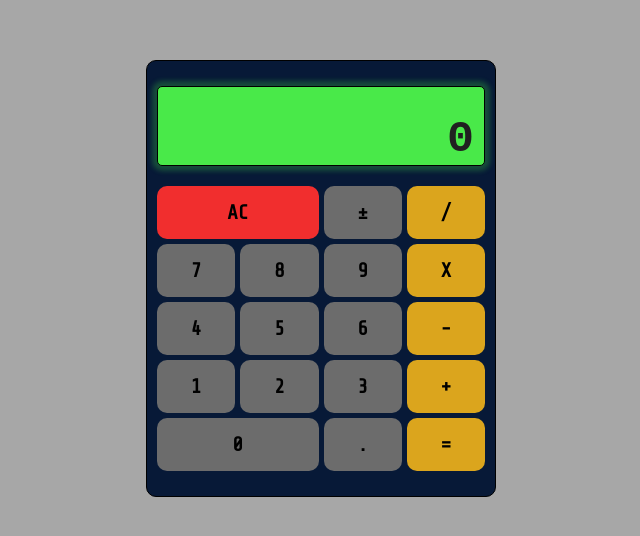
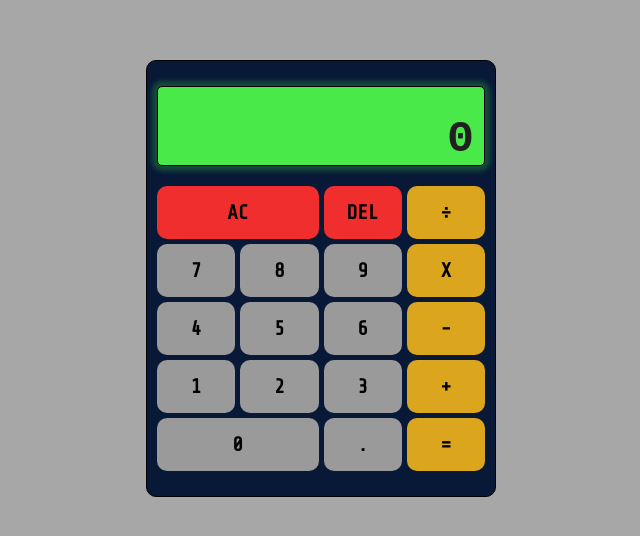
Before and after one commit to jhonelvillanueva/basic-calculator, a React (Create React App) app: page / in a window 1280 px wide. Shown: the part 122-658 px from the top of the page, without its empty margins (319-959 px from the left). Built offline with nearby package versions, Linux system fonts and the light colour scheme; a web font is replaced by a local one.

Commit message:
added functionality

```diff
--- a/src/App.js
+++ b/src/App.js
@@ -1,112 +1,36 @@
 import './App.css';
-import React, { useState, useEffect, useLayoutEffect } from 'react';
+import React, { useReducer } from 'react';
+import { reducer } from './state/reducer';
 import Display from './components/Display';
 import Button from './components/Button';
 
-const MAX_CHARACTER = 13;
+const INTEGER_FORMATTER = new Intl.NumberFormat('en-us', {
+	maximumFractionDigits: 0,
+});
+
+const format = (operand) => {
+	if (!operand) return;
+	const [integer, decimal] = operand.split('.');
+	if (decimal == null) return INTEGER_FORMATTER.format(integer);
+	return `${INTEGER_FORMATTER.format(integer)}.${decimal}`;
+};
 
 const App = () => {
-	const [current, setCurrent] = useState('');
-	const [prevVal, setPrevVal] = useState('');
-	const [formula, setFormula] = useState('');
-	const [display, setDisplay] = useState('');
-	const [result, setResult] = useState('');
-
-	useEffect(() => {
-		start();
-	}, []);
-
-	useEffect(() => {
-		if (!result) return;
-
-		const firstDigit = result.slice(0, result.indexOf('/[D^.]/') - 1);
-		const secondDigit = result.slice(result.indexOf(/[\D^.]/));
-		const operator = result.slice(
-			result.indexOf(/[\D^.]/) - 1,
-			result.indexOf(/[\D^.]/)
-		);
-
-		const computed = (a, b, op) => {
-			if (op === '+') {
-				return a + b;
-			} else if (op === '-') {
-				return a - b;
-			} else if (op === 'x') {
-				return a * b;
-			} else if (op === '/') {
-				return a / b;
-			}
-		};
-
-		updateDisplay(
-			`${computed(Number(firstDigit), Number(secondDigit), operator)}`
-		);
-		// eslint-disable-next-line
-	}, [result]);
-
-	useLayoutEffect(() => {
-		if (!current) {
-			updateDisplay(display);
-		} else {
-			updateDisplay(current);
-		}
-
-		// eslint-disable-next-line
-	}, [current]);
-
-	const updateDisplay = (value) => {
-		if (display.length !== MAX_CHARACTER) {
-			setDisplay(value);
-		}
-	};
-
-	const start = () => {
-		setCurrent('');
-		setPrevVal('');
-		setFormula('');
-		setDisplay('');
-		setResult('');
-	};
-
-	const handleNumber = (e) => {
-		if (formula.slice(-1) === '.') return;
-
-		updateDisplay((prev) => prev + e.target.value);
-		setCurrent((prev) => prev + e.target.value);
-
-		if (formula.slice(-1) === '=') {
-			setFormula('');
-		}
-	};
-
-	const handleOperator = (e) => {
-		if ((!formula && !current) || (formula && formula.slice(-1) === '=')) {
-			return;
-		}
-
-		setFormula(current + e.target.value);
-		setCurrent('');
-	};
-
-	const handleEqual = (e) => {
-		if ((!formula && !current) || (formula && formula.slice(-1) === '=')) {
-			return;
-		}
-
-		setFormula(formula + current + e.target.value);
-		setResult(formula + current);
-		setCurrent('');
-	};
+	const [{ currentVal, prevVal, operation }, dispatch] = useReducer(reducer, {
+		currentVal: '',
+		prevVal: '',
+		operation: '',
+	});
 
 	return (
 		<div className='App'>
-			<Display display={display} formula={formula} />
-			<Button
-				start={start}
-				handleNumber={handleNumber}
-				handleOperator={handleOperator}
-				handleEqual={handleEqual}
+			<Display
+				currentVal={currentVal}
+				prevVal={prevVal}
+				operation={operation}
+				format={format}
 			/>
+			<Button dispatch={dispatch} />
 		</div>
 	);
 };
--- a/src/components/Button.css
+++ b/src/components/Button.css
@@ -26,7 +26,7 @@
 }
 
 .num {
-	background-color: rgb(108, 108, 108);
+	background-color: rgb(154, 154, 154);
 }
 
 .operator {
--- a/src/components/Button.js
+++ b/src/components/Button.js
@@ -1,63 +1,123 @@
 import './Button.css';
 import React from 'react';
+import ACTIONS from '../state/action';
 
-const Button = ({ start, handleNumber, handleOperator, handleEqual }) => {
+const Button = ({ dispatch }) => {
 	return (
 		<>
 			<div className='button-container'>
-				<button className='btn grid-span-2 ac' onClick={start}>
+				<button
+					className='btn grid-span-2 ac'
+					onClick={() => dispatch({ type: ACTIONS.CLEAR })}>
 					AC
 				</button>
-				<button className='btn num'>±</button>
-				<button className='btn operator' onClick={handleOperator} value='/'>
-					/
+				<button
+					className='btn ac'
+					onClick={() => dispatch({ type: ACTIONS.DELETE_DIGIT })}>
+					DEL
 				</button>
-				<button className='btn num' onClick={handleNumber} value='7'>
+				<button
+					className='btn operator'
+					onClick={() =>
+						dispatch({ type: ACTIONS.CHOOSE_OPERATION, payload: '÷' })
+					}
+					value='/'>
+					÷
+				</button>
+				<button
+					className='btn num'
+					onClick={() => dispatch({ type: ACTIONS.ADD_DIGIT, payload: '7' })}
+					value='7'>
 					7
 				</button>
-				<button className='btn num' onClick={handleNumber} value='8'>
+				<button
+					className='btn num'
+					onClick={() => dispatch({ type: ACTIONS.ADD_DIGIT, payload: '8' })}
+					value='8'>
 					8
 				</button>
-				<button className='btn num' onClick={handleNumber} value='9'>
+				<button
+					className='btn num'
+					onClick={() => dispatch({ type: ACTIONS.ADD_DIGIT, payload: '9' })}
+					value='9'>
 					9
 				</button>
-				<button className='btn operator' onClick={handleOperator} value='x'>
+				<button
+					className='btn operator'
+					onClick={() =>
+						dispatch({ type: ACTIONS.CHOOSE_OPERATION, payload: 'x' })
+					}
+					value='x'>
 					X
 				</button>
-				<button className='btn num' onClick={handleNumber} value='4'>
+				<button
+					className='btn num'
+					onClick={() => dispatch({ type: ACTIONS.ADD_DIGIT, payload: '4' })}
+					value='4'>
 					4
 				</button>
-				<button className='btn num' onClick={handleNumber} value='5'>
+				<button
+					className='btn num'
+					onClick={() => dispatch({ type: ACTIONS.ADD_DIGIT, payload: '5' })}
+					value='5'>
 					5
 				</button>
-				<button className='btn num' onClick={handleNumber} value='6'>
+				<button
+					className='btn num'
+					onClick={() => dispatch({ type: ACTIONS.ADD_DIGIT, payload: '6' })}
+					value='6'>
 					6
 				</button>
-				<button className='btn operator' onClick={handleOperator} value='-'>
+				<button
+					className='btn operator'
+					onClick={() =>
+						dispatch({ type: ACTIONS.CHOOSE_OPERATION, payload: '-' })
+					}
+					value='-'>
 					-
 				</button>
-				<button className='btn num' onClick={handleNumber} value='1'>
+				<button
+					className='btn num'
+					onClick={() => dispatch({ type: ACTIONS.ADD_DIGIT, payload: '1' })}
+					value='1'>
 					1
 				</button>
-				<button className='btn num' onClick={handleNumber} value='2'>
+				<button
+					className='btn num'
+					onClick={() => dispatch({ type: ACTIONS.ADD_DIGIT, payload: '2' })}
+					value='2'>
 					2
 				</button>
-				<button className='btn num' onClick={handleNumber} value='3'>
+				<button
+					className='btn num'
+					onClick={() => dispatch({ type: ACTIONS.ADD_DIGIT, payload: '3' })}
+					value='3'>
 					3
 				</button>
-				<button className='btn operator' onClick={handleOperator} value='+'>
+				<button
+					className='btn operator'
+					onClick={() =>
+						dispatch({ type: ACTIONS.CHOOSE_OPERATION, payload: '+' })
+					}
+					value='+'>
 					+
 				</button>
 				<button
 					className='btn num grid-span-2'
-					onClick={handleNumber}
+					onClick={() => dispatch({ type: ACTIONS.ADD_DIGIT, payload: '0' })}
 					value='0'>
 					0
 				</button>
-				<button className='btn num' onClick={handleNumber} value='.'>
+				<button
+					className='btn num'
+					onClick={() => dispatch({ type: ACTIONS.ADD_DIGIT, payload: '.' })}
+					value='.'>
 					.
 				</button>
-				<button className='btn operator' onClick={handleEqual} value='='>
+				<button
+					className='btn operator'
+					onClick={() => dispatch({ type: ACTIONS.EVALUATE })}
+					value='='>
 					=
 				</button>
 			</div>
--- a/src/components/Display.js
+++ b/src/components/Display.js
@@ -1,12 +1,15 @@
 import React from 'react';
 import './Display.css';
 
-const Display = ({ formula, display }) => {
+const Display = ({ currentVal, prevVal, operation, format }) => {
 	return (
 		<>
 			<div className='display-container'>
-				<div className='display-small'>{formula || ''}</div>
-				<div className='display-big'>{display || 0}</div>
+				<div className='display-small'>
+					{format(prevVal)}
+					{operation}
+				</div>
+				<div className='display-big'>{format(currentVal) || '0'}</div>
 			</div>
 		</>
 	);
--- /dev/null
+++ b/src/state/action.js
@@ -0,0 +1,9 @@
+const ACTIONS = {
+	ADD_DIGIT: 'add-digit',
+	CHOOSE_OPERATION: 'choose-operation',
+	CLEAR: 'clear',
+	DELETE_DIGIT: 'delete-digit',
+	EVALUATE: 'evaluate',
+};
+
+export default ACTIONS;
--- /dev/null
+++ b/src/state/reducer.js
@@ -0,0 +1,118 @@
+import ACTIONS from './action';
+
+const MAX_CHARACTER = 10;
+
+export const reducer = (state, action) => {
+	switch (action.type) {
+		case ACTIONS.ADD_DIGIT:
+			if (state.overwrite) {
+				return {
+					...state,
+					currentVal: action.payload,
+					overwrite: false,
+				};
+			}
+			if (state.currentVal.length === MAX_CHARACTER) return state;
+			if (action.payload === '0' && state.currentVal === '0') return state;
+			if (action.payload === '.' && state.currentVal.includes('.')) {
+				return state;
+			}
+			return {
+				...state,
+				currentVal: `${state.currentVal}${action.payload}`,
+			};
+
+		case ACTIONS.CHOOSE_OPERATION:
+			if (!state.currentVal && !state.prevVal) {
+				return state;
+			}
+
+			if (!state.prevVal) {
+				return {
+					...state,
+					operation: action.payload,
+					prevVal: state.currentVal,
+					currentVal: '',
+				};
+			}
+
+			if (!state.currentVal) {
+				return {
+					...state,
+					operation: action.payload,
+				};
+			}
+
+			return {
+				...state,
+				prevVal: evaluate(state),
+				operation: action.payload,
+				currentVal: '',
+			};
+
+		case ACTIONS.EVALUATE:
+			if (!state.operation || !state.currentVal || !state.prevVal) {
+				return state;
+			}
+
+			return {
+				...state,
+				overwrite: true,
+				prevVal: '',
+				operation: '',
+				currentVal: evaluate(state),
+			};
+
+		case ACTIONS.CLEAR:
+			return { currentVal: '', prevVal: '', operation: '' };
+
+		case ACTIONS.DELETE_DIGIT:
+			if (state.overwrite) {
+				return {
+					...state,
+					overwrite: false,
+					currentVal: '',
+				};
+			}
+			if (!state.currentVal) return state;
+			if (state.currentVal.length === 1) {
+				return {
+					...state,
+					currentVal: '',
+				};
+			}
+
+			return {
+				...state,
+				currentVal: state.currentVal.slice(0, -1),
+			};
+
+		default:
+			return;
+	}
+};
+
+const evaluate = ({ currentVal, prevVal, operation }) => {
+	const prev = parseFloat(prevVal);
+	const current = parseFloat(currentVal);
+	if (isNaN(prev) || isNaN(current)) return '';
+	let computation = '';
+	switch (operation) {
+		case '+':
+			computation = prev + current;
+			break;
+		case '-':
+			computation = prev - current;
+			break;
+		case '÷':
+			computation = prev / current;
+			break;
+		case 'x':
+			computation = prev * current;
+			break;
+		default:
+			return;
+	}
+
+	return computation.toString();
+};
```
